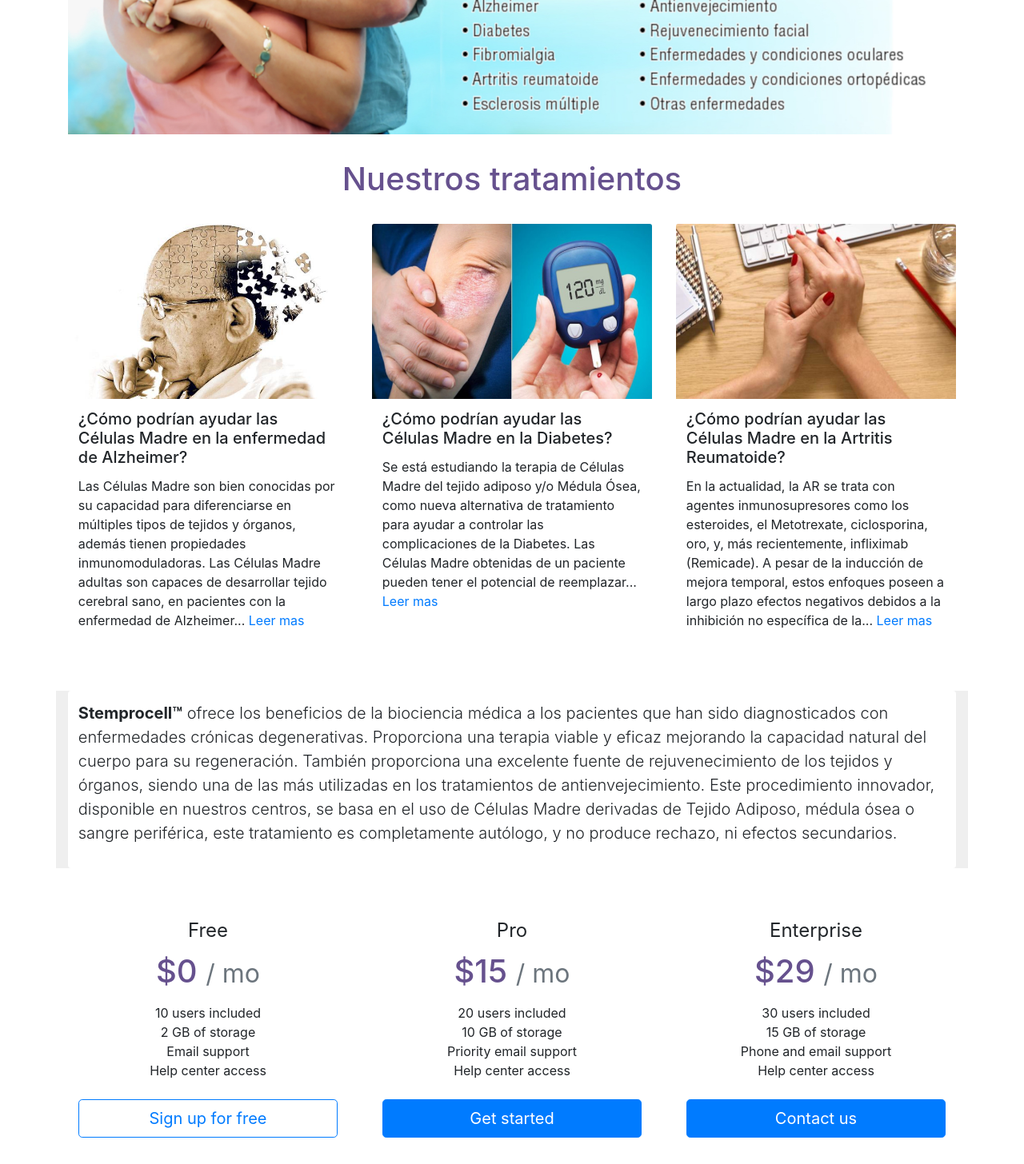
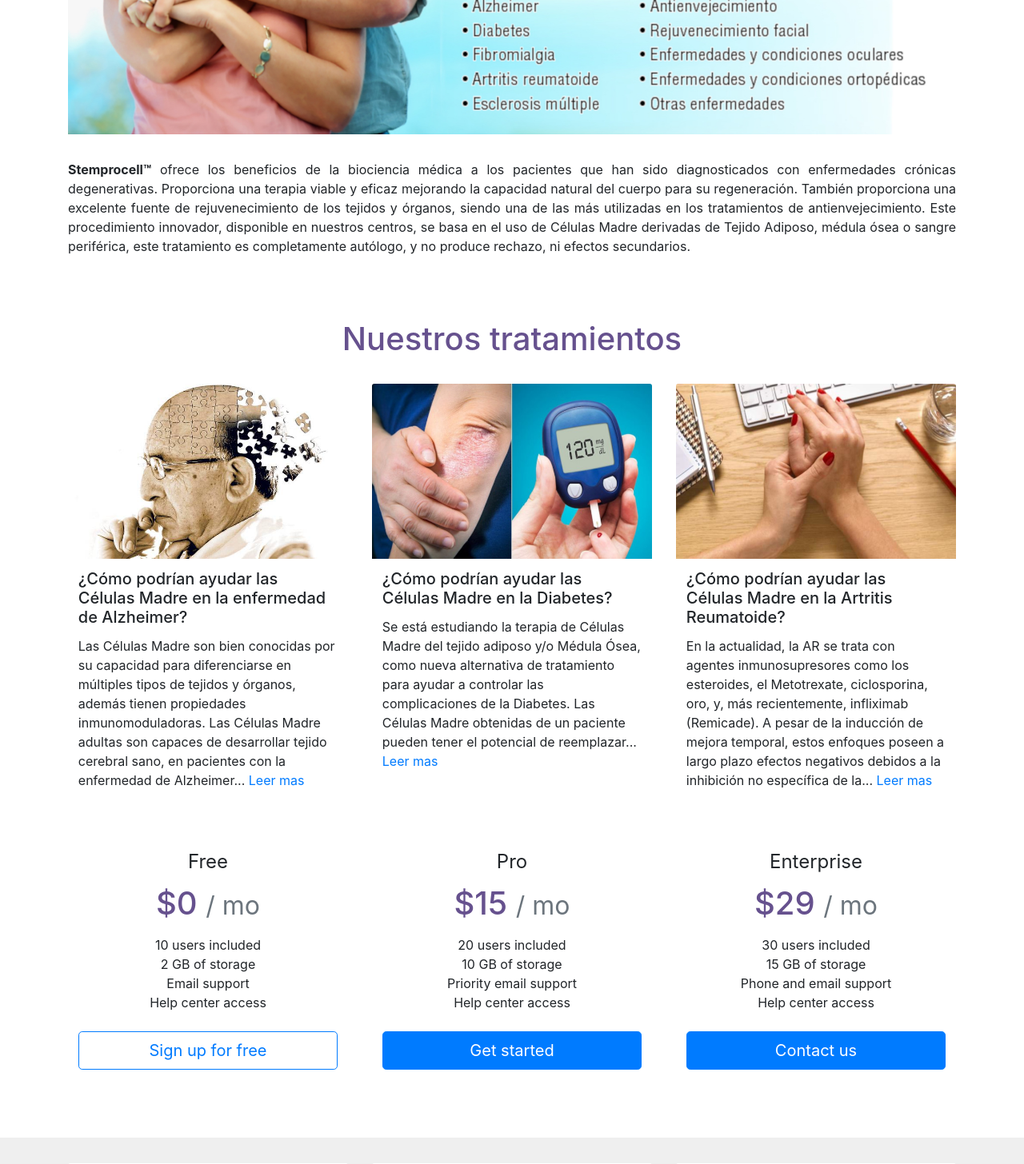
Before and after one commit to skupin/stemprocell, a PHP site: page / in a window 1280 px wide. Shown: the part 556-2012 px from the top of the page at 80% size. Run offline with PHP 8.4, Linux system fonts and the light colour scheme.

Commit message:
justify top text

```diff
--- a/index.php
+++ b/index.php
@@ -8,6 +8,23 @@
             </div>
         </div>
     </div>
+
+    <section>
+        <div class="container">
+                    <p style="text-align: justify;"><span class="negrita">Stemprocell™</span> ofrece los beneficios de la
+                        biociencia
+                        médica a los pacientes que han sido diagnosticados con enfermedades crónicas degenerativas.
+                        Proporciona una terapia viable y eficaz mejorando la capacidad natural del cuerpo para su
+                        regeneración. También proporciona una excelente fuente de rejuvenecimiento de los tejidos y
+                        órganos, siendo una de las más utilizadas en los tratamientos de antienvejecimiento. Este
+                        procedimiento innovador, disponible en nuestros centros, se basa en el uso de Células Madre
+                        derivadas de Tejido Adiposo, médula ósea o sangre periférica, este tratamiento es completamente
+                        autólogo, y no produce rechazo, ni efectos secundarios.</p>
+
+
+        </div>
+    </section>
+
 
     <section>
         <div class="container">
@@ -59,23 +76,7 @@
     </section>
 
 
-    <section>
-        <div class="container everyOther">
-            <div class="card">
-                <div class="card-body">
-                    <p class="lead justify"><span class="negrita">Stemprocell™</span> ofrece los beneficios de la
-                        biociencia
-                        médica a los pacientes que han sido diagnosticados con enfermedades crónicas degenerativas.
-                        Proporciona una terapia viable y eficaz mejorando la capacidad natural del cuerpo para su
-                        regeneración. También proporciona una excelente fuente de rejuvenecimiento de los tejidos y
-                        órganos, siendo una de las más utilizadas en los tratamientos de antienvejecimiento. Este
-                        procedimiento innovador, disponible en nuestros centros, se basa en el uso de Células Madre
-                        derivadas de Tejido Adiposo, médula ósea o sangre periférica, este tratamiento es completamente
-                        autólogo, y no produce rechazo, ni efectos secundarios.</p>
-                </div>
-            </div>
-        </div>
-    </section>
+
 
 
     <section>
```
